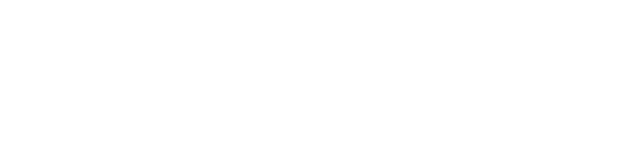
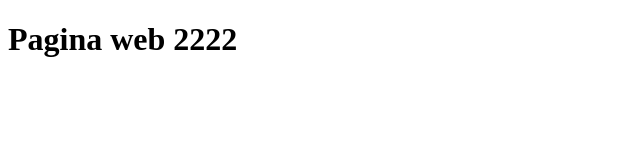
Before and after one commit to gabyfel/probando05, a plain HTML site: page index.html in a window 1280 px wide. Shown: the whole page, without its empty margins (0-640 px from the left). Drawn offline with Linux system fonts and the light colour scheme.

Commit message:
Modifique el titulo desde la rama main

```diff
--- a/index.html
+++ b/index.html
@@ -6,6 +6,7 @@
     <title>Página WEB WEB</title>
 </head>
 <body>
+    <h1>Pagina web 2222</h1>
 
 </body>
 </html>
```
